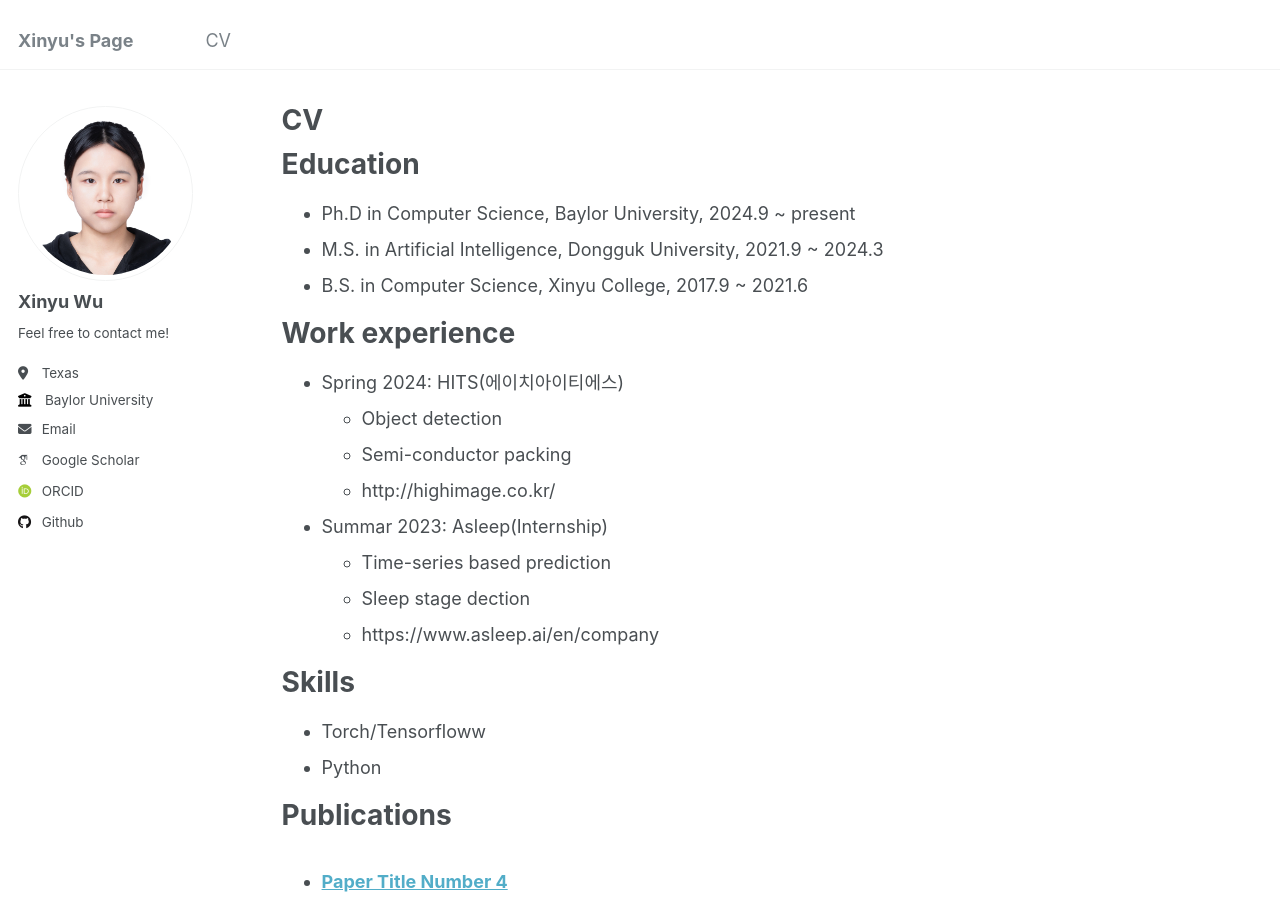
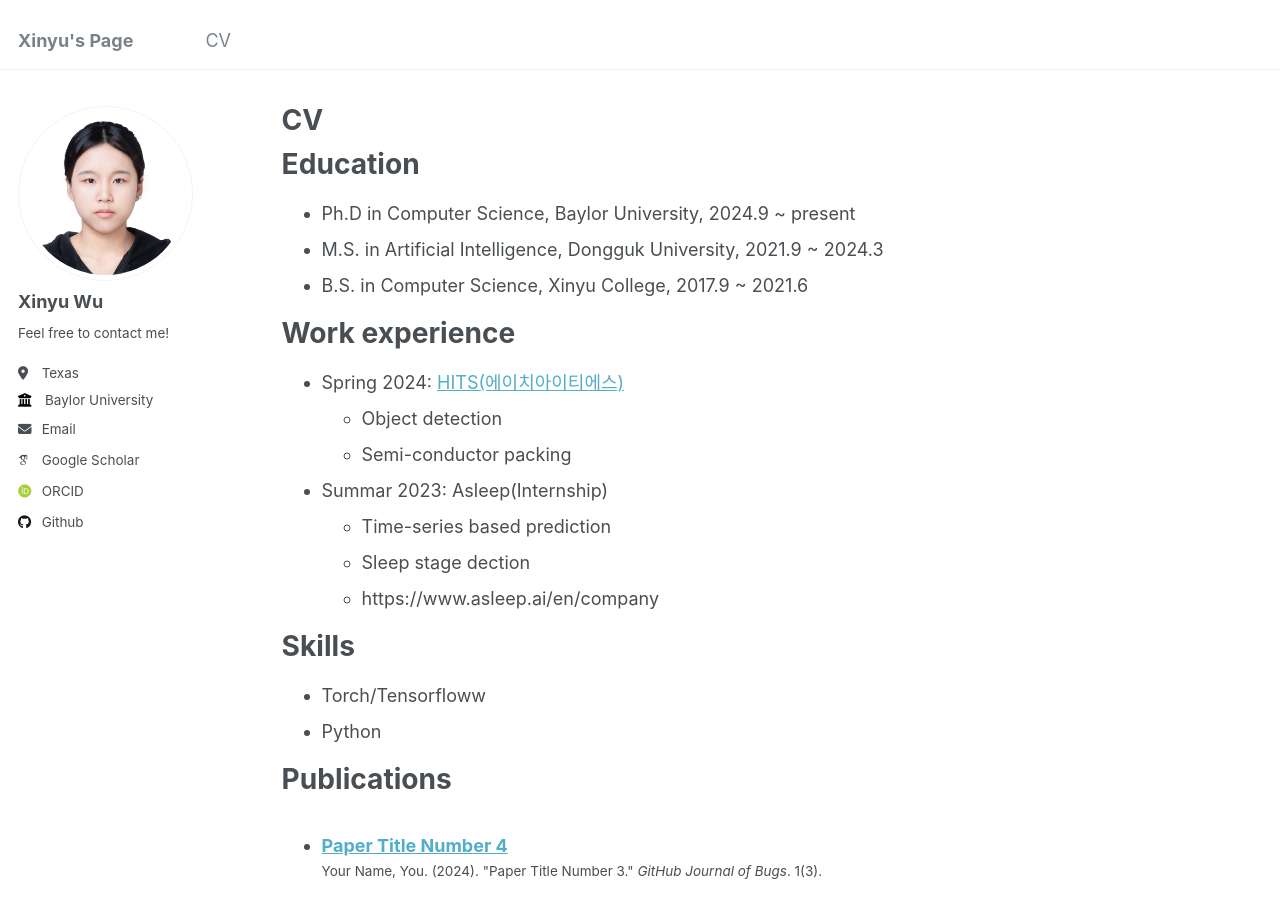
Before and after one commit to wuxinyu519/wuxinyu519.github.io, a Jekyll site: the page built from _pages/cv.md, in a window 1280 px wide and 900 px high. Built offline with Jekyll 4.4.1, drawn with Linux system fonts in a browser that asks for light colours; some web fonts are replaced.

```diff
--- a/_pages/cv.md
+++ b/_pages/cv.md
@@ -17,10 +17,10 @@
 
 Work experience
 ======
-* Spring 2024: HITS(에이치아이티에스)
+* Spring 2024: <a href="{http://highimage.co.kr/ ">HITS(에이치아이티에스)</a>
   * Object detection
   * Semi-conductor packing
-  * http://highimage.co.kr/
+  <!-- * <ul http://highimage.co.kr/ > -->
 
 * Summar 2023: Asleep(Internship)
   * Time-series based prediction
```
